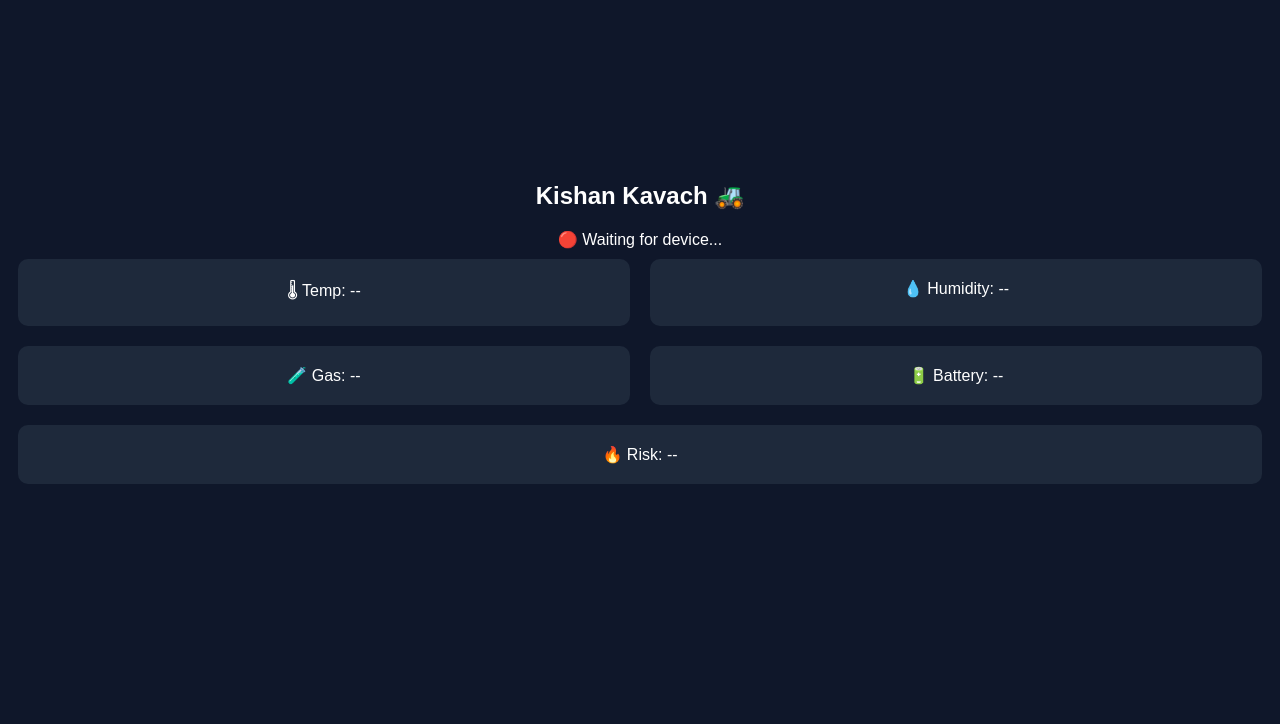
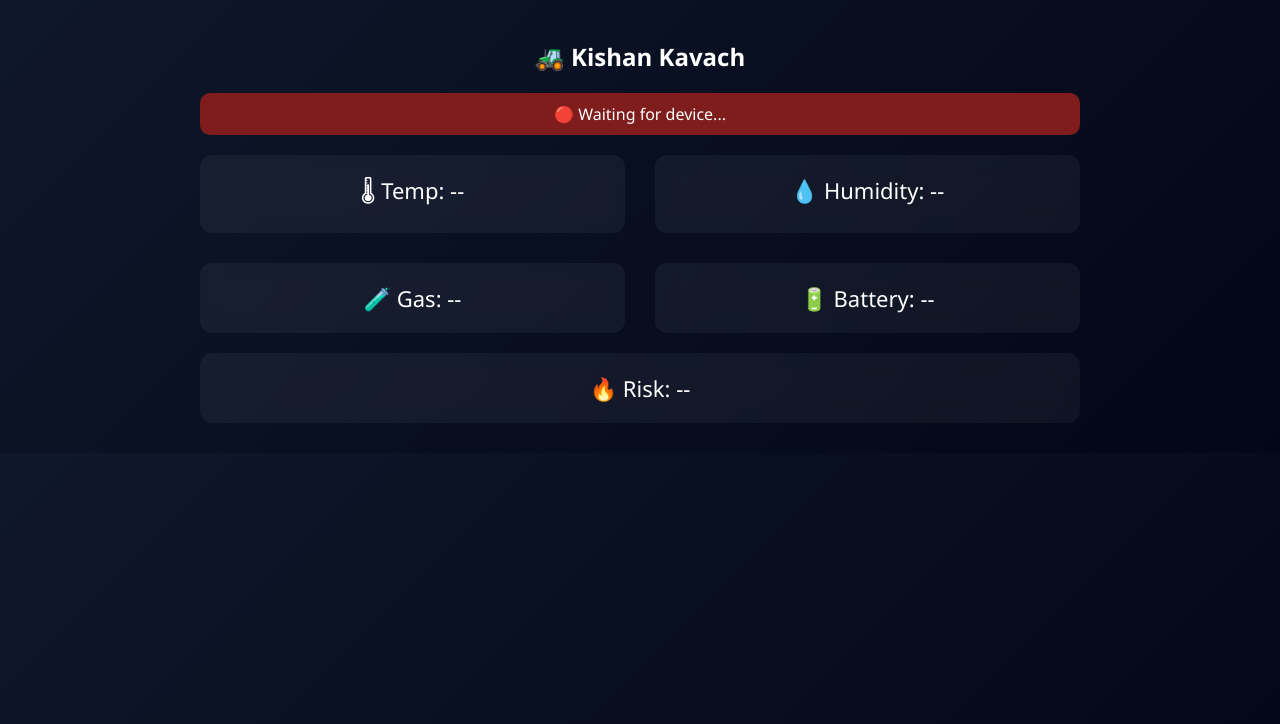
Before and after one commit to ankit18006/kishan_kavach_PRO, a Flask app: page / in a window 1280 px wide. Shown: the top 724 px of the page. Run offline with Flask 3, Linux system fonts and the light colour scheme; a map, chart or similar area stays blank; some libraries are stand-ins or nearby versions.

Commit message:
Update index.html

```diff
--- a/templates/index.html
+++ b/templates/index.html
@@ -3,27 +3,47 @@
 <head>
 <title>Kishan Kavach</title>
 <script src="https://cdn.socket.io/4.0.0/socket.io.min.js"></script>
-  <canvas id="aiChart"></canvas>
-<script src="https://cdn.jsdelivr.net/npm/chart.js"></script>
 
 <style>
 body {
-  font-family: Arial;
-  background: #0f172a;
+  margin:0;
+  font-family: 'Segoe UI';
+  background: linear-gradient(135deg, #0f172a, #020617);
   color: white;
+}
+
+.container {
+  max-width: 900px;
+  margin: auto;
+  padding: 20px;
   text-align: center;
 }
 
 .card {
-  background: #1e293b;
+  background: rgba(255,255,255,0.05);
+  backdrop-filter: blur(10px);
   padding: 20px;
+  border-radius: 12px;
   margin: 10px;
-  border-radius: 10px;
 }
 
 .grid {
   display: grid;
-  grid-template-columns: repeat(2, 1fr);
+  grid-template-columns: 1fr 1fr;
+  gap: 10px;
+}
+
+.status {
+  margin: 10px;
+  padding: 10px;
+  border-radius: 10px;
+}
+
+.live { background: #065f46; }
+.wait { background: #7f1d1d; }
+
+.big {
+  font-size: 22px;
 }
 </style>
 
@@ -31,7 +51,8 @@ body {
 const socket = io();
 
 socket.on("sensor_update", (d) => {
-  document.getElementById("status").innerText = "🟢 Live";
+  document.getElementById("status").className = "status live";
+  document.getElementById("status").innerText = "🟢 Live Data";
 
   document.getElementById("temp").innerText = d.temperature;
   document.getElementById("hum").innerText = d.humidity;
@@ -45,20 +66,21 @@ socket.on("sensor_update", (d) => {
 
 <body>
 
-<h2>Kishan Kavach 🚜</h2>
-<div id="status">🔴 Waiting for device...</div>
+<div class="container">
+
+<h2>🚜 Kishan Kavach</h2>
+
+<div id="status" class="status wait">🔴 Waiting for device...</div>
 
 <div class="grid">
-
-<div class="card">🌡 Temp: <span id="temp">--</span></div>
-<div class="card">💧 Humidity: <span id="hum">--</span></div>
-<div class="card">🧪 Gas: <span id="gas">--</span></div>
-<div class="card">🔋 Battery: <span id="bat">--</span></div>
-
+  <div class="card big">🌡 Temp: <span id="temp">--</span></div>
+  <div class="card big">💧 Humidity: <span id="hum">--</span></div>
+  <div class="card big">🧪 Gas: <span id="gas">--</span></div>
+  <div class="card big">🔋 Battery: <span id="bat">--</span></div>
 </div>
 
-<div class="card">
-🔥 Risk: <span id="risk">--</span>
+<div class="card big">🔥 Risk: <span id="risk">--</span></div>
+
 </div>
 
 </body>
```
